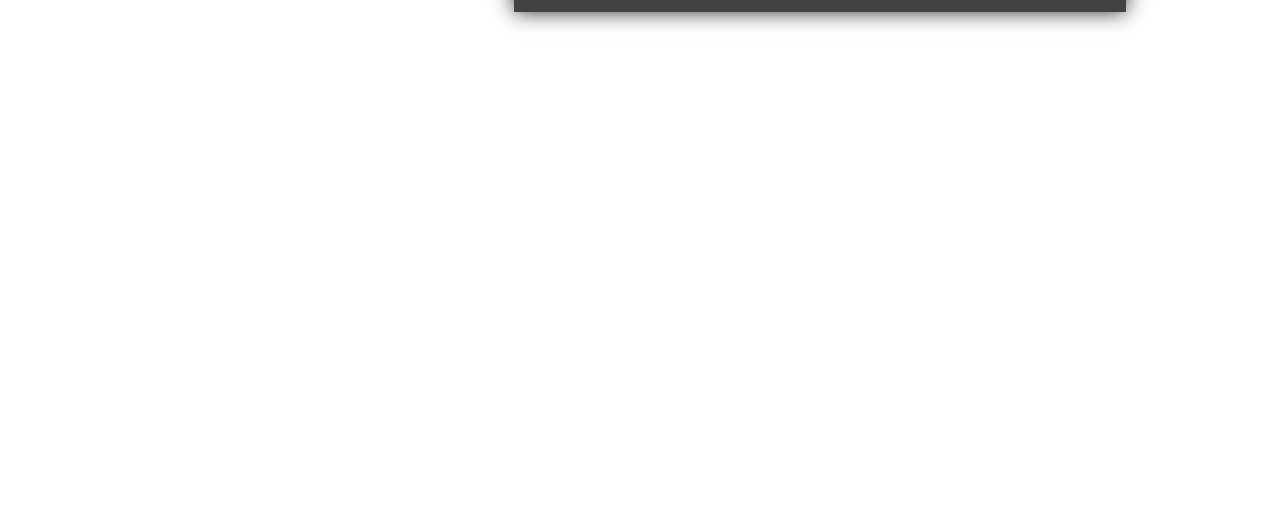
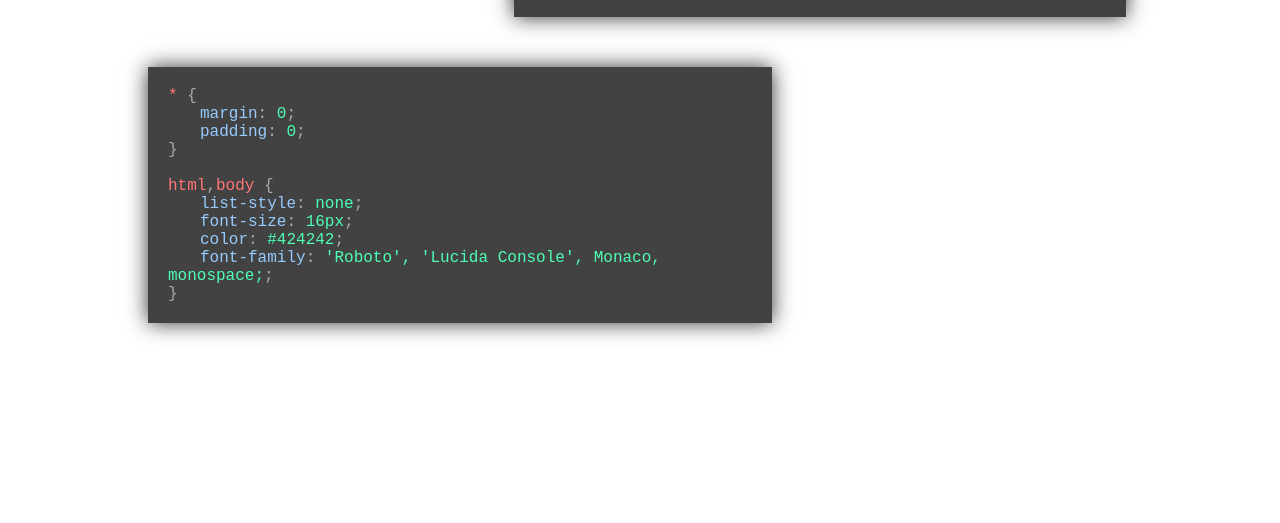
Before and after one commit to pcamateur/pcamateur.github.io, a plain HTML site: page beta/index.html in a window 1280 px wide. Shown: the part 918-1441 px from the top of the page. Drawn offline with Linux system fonts and the light colour scheme.

Commit message:
20190517-1706 add new part

```diff
--- a/beta/index.html
+++ b/beta/index.html
@@ -73,7 +73,22 @@
         </div>
         <div class="aboutlist">
             <div class="cubahead rightf"></div>
-            <div class="cubabody rightf"></div>
+            <div class="cubabody rightf">
+                <code>
+                    <p><span class="element-color">*</span>&nbsp;<span class="symbol-color">{</span></p>
+                    <p class="sj1"><span class="attribute-color">margin</span><span class="symbol-color">:</span>&nbsp;<span class="value-color">0</span><span class="symbol-color">;</span></p>
+                    <p class="sj1"><span class="attribute-color">padding</span><span class="symbol-color">:</span>&nbsp;<span class="value-color">0</span><span class="symbol-color">;</span></p>
+                    <p><span class="symbol-color">}</span></p>
+                    <br />
+                    <p><span class="element-color">html</span><span class="symbol-color">,</span><span class="element-color">body</span>&nbsp;<span class="symbol-color">{</span></p>
+                    <p class="sj1"><span class="attribute-color">list-style</span><span class="symbol-color">:</span>&nbsp;<span class="value-color">none</span><span class="symbol-color">;</span></p>
+                    <p class="sj1"><span class="attribute-color">font-size</span><span class="symbol-color">:</span>&nbsp;<span class="value-color">16px</span><span class="symbol-color">;</span></p>
+                    <p class="sj1"><span class="attribute-color">color</span><span class="symbol-color">:</span>&nbsp;<span class="value-color">#424242</span><span class="symbol-color">;</span></p>
+                    <p class="sj1"><span class="attribute-color">font-family</span><span class="symbol-color">:</span>&nbsp;<span class="value-color">'Roboto', 'Lucida Console', Monaco, monospace;</span><span class="symbol-color">;</span></p>
+                    <p><span class="symbol-color">}</span></p>
+
+                </code>
+            </div>
         </div>
         <div class="aboutlist">
             <div class="cubahead leftf"></div>
--- a/beta/style.css
+++ b/beta/style.css
@@ -144,7 +144,7 @@ body {
 }
 
 .cubabody code {
-    margin: 20px;
+    margin: 25px 20px;
     padding: 20px;
     display: inline-block;
     background-color: #424242;
```
